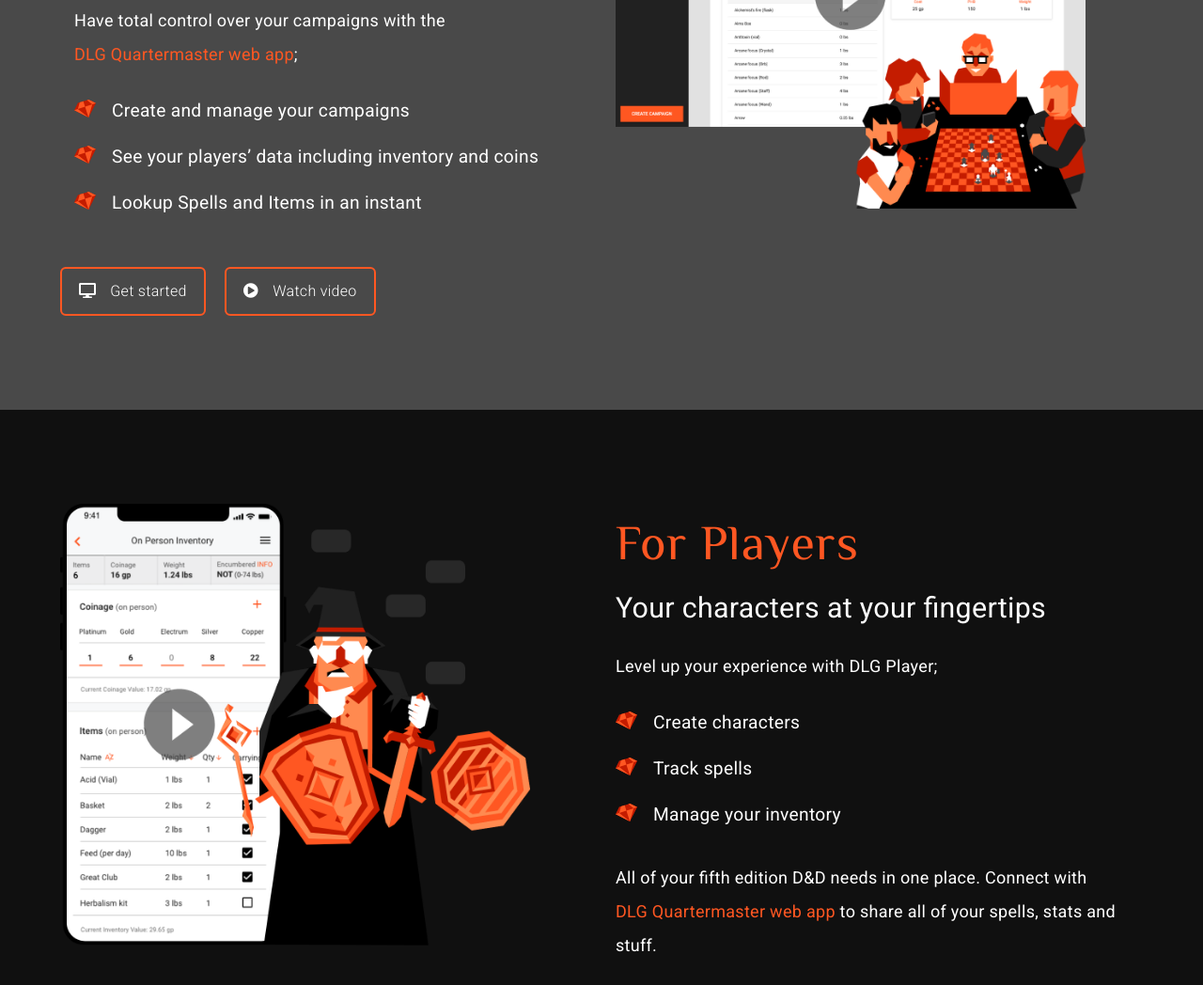
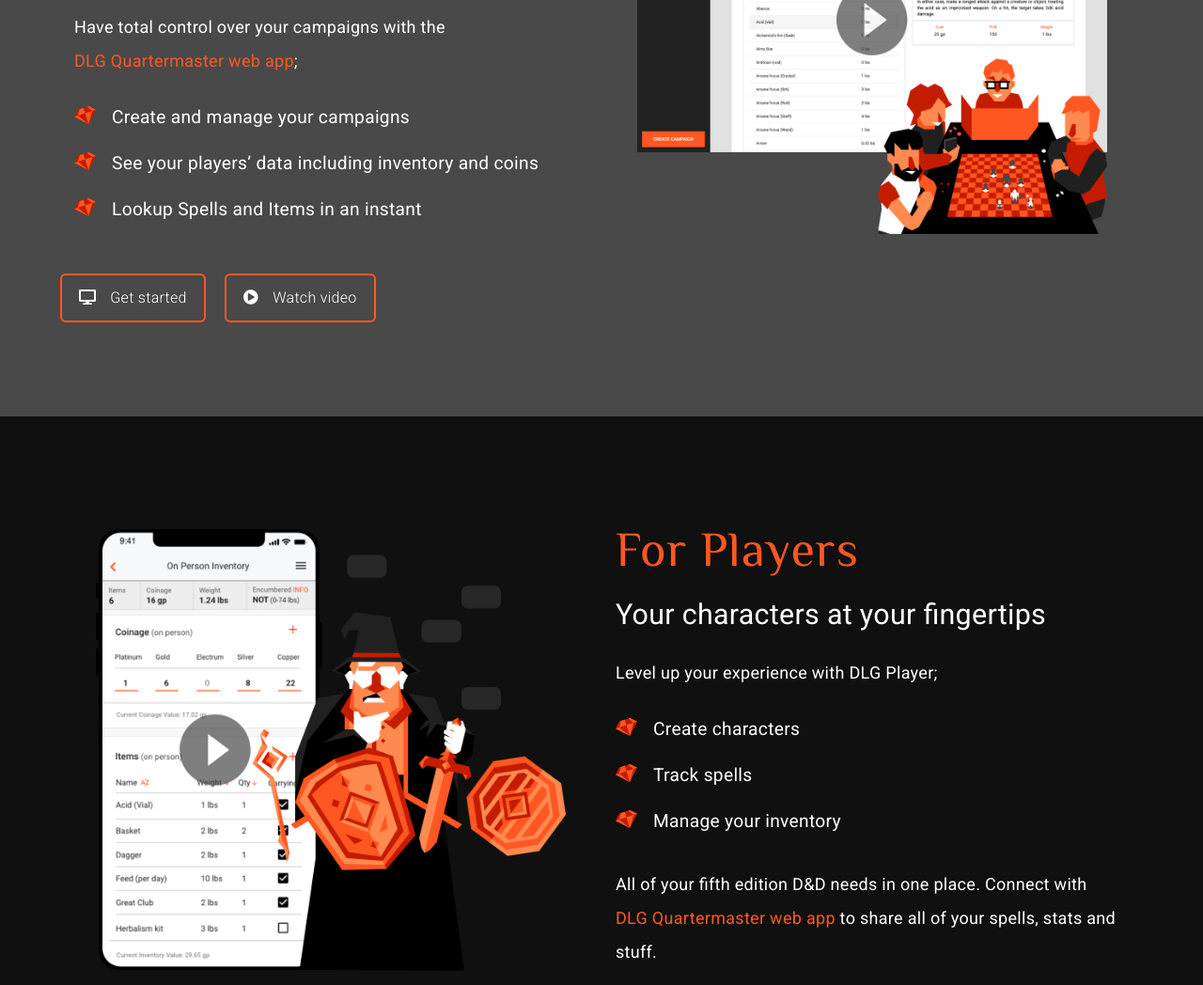
Before and after one commit to dirtylittlegoblins/dirtylittlegoblins.github.io, a plain HTML site: page index.html in a window 1280 px wide. Shown: the part 359-1407 px from the top of the page at 94% size. Drawn offline with nearby package versions, Linux system fonts and the light colour scheme.

Commit message:
Layout the images and text properly

```diff
--- a/index.html
+++ b/index.html
@@ -122,7 +122,7 @@
 
     <section id="dungeonMasters" class="dungeon-masters">
       <div class="row dlg-container">
-        <div class="col">
+        <div class="col col-m-12 dlg-product-info">
           <h1 class="dlg-title">For Dungeon Masters</h1>
           <h2 class="dlg-subtitle">Be on the same page as your players</h2>
           <p class="dlg-body">
@@ -159,12 +159,12 @@
           </div>
         </div>
 
-        <div class="col">
+        <div class="col col-m-12 text-center">
           <a href="https://vimeo.com/414884745" title="">
             <img
               src="public/img/quartermaster-preview.png"
               alt="quartermaster-preview"
-              width="500px"
+              class="dlg-product-image"
             />
           </a>
         </div>
@@ -172,19 +172,18 @@
     </section>
 
     <section id="players" class="players">
-      <div class="dlg-container">
-        <div class="row">
-          <div class="col">
+      <div class="row dlg-container">
+        <div class="col col-m-12 text-center">
           <a href="https://vimeo.com/414887757" title="">
             <img
               src="public/img/inventory-preview.png"
               alt="inventory-preview"
-                width="500px"
+              class="dlg-product-image"
             />
           </a>
         </div>
 
-          <div class="col">
+        <div class="col col-m-12 dlg-product-info">
           <h1 class="dlg-title">For Players</h1>
           <h2 class="dlg-subtitle">Your characters at your fingertips</h2>
           <p class="dlg-body">Level up your experience with DLG Player;</p>
@@ -245,12 +244,11 @@
           </div>
         </div>
       </div>
-      </div>
     </section>
 
     <section class="about-us">
       <div class="row dlg-container">
-        <div class="col">
+        <div class="col col-m-12 dlg-product-info">
           <h1 class="dlg-alt-title">Who are these little goblins?</h1>
           <p class="dlg-body">
             Product managers and engineers by day, elves and halflings by night.
@@ -286,11 +284,11 @@
           </div>
         </div>
 
-        <div class="col">
+        <div class="col col-m-12 text-center">
           <img
             src="public/img/goblins-dlg.svg"
             alt="inventory-preview"
-            width="500px"
+            class="dlg-product-image"
           />
         </div>
       </div>
--- a/public/css/index.css
+++ b/public/css/index.css
@@ -142,6 +142,7 @@ a {
   max-width: 1200px;
   margin-left: auto;
   margin-right: auto;
+  padding-top: 15px;
 }
 
 .dlg-nav {
@@ -214,6 +215,17 @@ a {
   color: #ff5722;
 }
 
+.dlg-product-info {
+  min-width: 350px;
+}
+
+.dlg-product-image {
+  margin-top: 20px;
+  width: 100%;
+  min-width: 350px;
+  max-width: 500px;
+}
+
 .dlg-title {
   font-size: 3.25rem;
   line-height: 82px;
```
Lines whose indentation alone changed are shown as unchanged.
